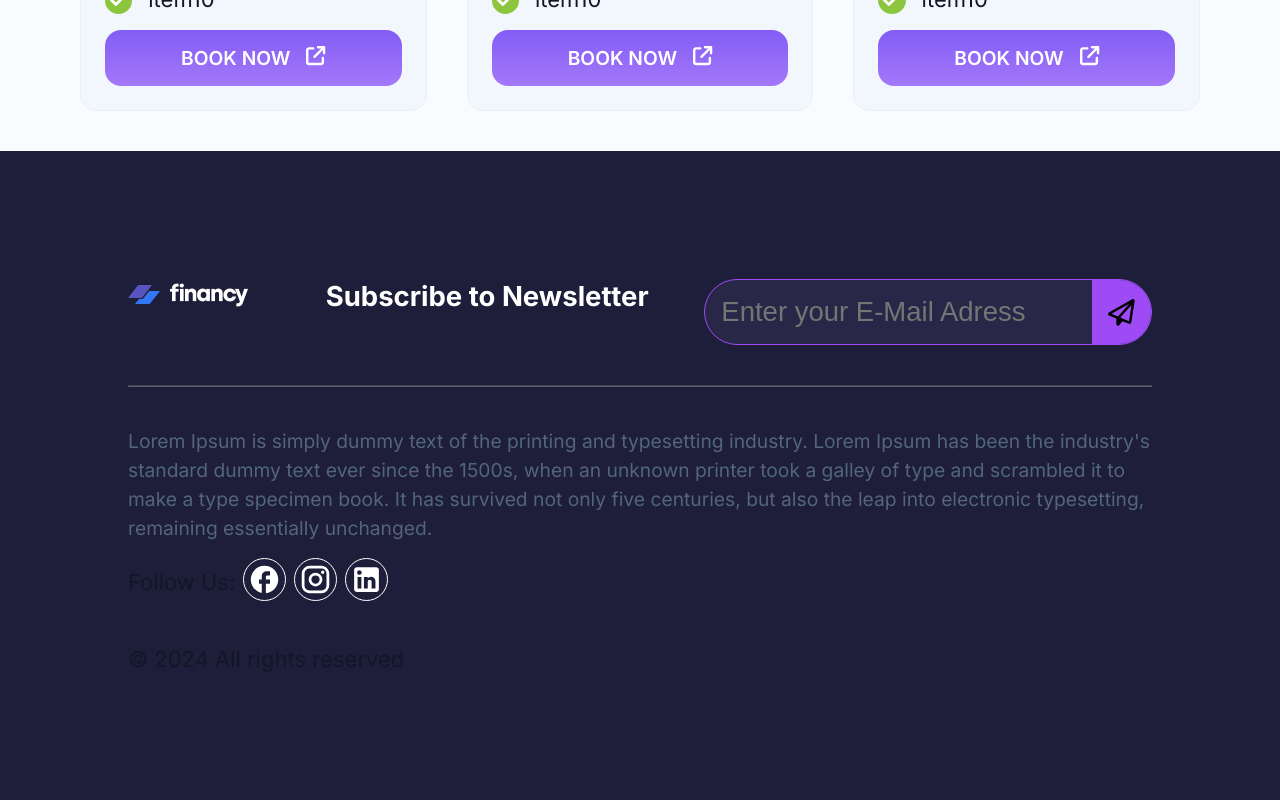
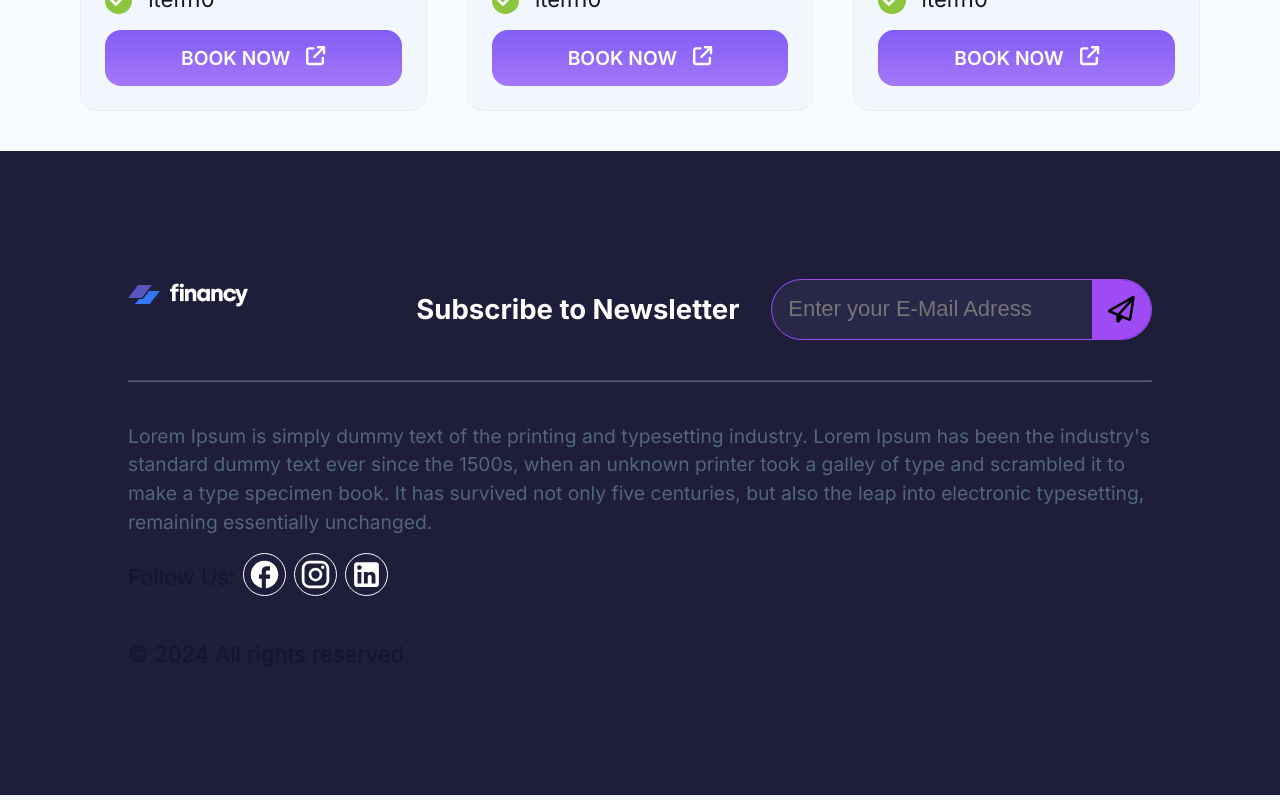
Before and after one commit to danielgen01/financy, a Next.js app: page / in a window 1280 px wide. Shown: the part 3758-4558 px from the top of the page. Built offline with nearby package versions, Linux system fonts and the light colour scheme; no server answers.

Commit message:
fix: postion of subcribe to footer text

```diff
--- a/src/app/components/Footer/Footer.styles.module.css
+++ b/src/app/components/Footer/Footer.styles.module.css
@@ -36,7 +36,7 @@
     border: none;
     background-color: transparent;
     width: 100%;
-    font-size: var(--font-size-lg);
+    font-size: var(--font-size-md);
 
 
 
@@ -72,6 +72,12 @@
     opacity: 30%;
 }
 
+.StyledActionAndNewsletterWrapper {
+    display: flex;
+    flex-direction: column;
+    gap: var(--spacing-xl);
+
+}
 
 .StyledFooterHead {
     display: flex;
@@ -146,4 +152,9 @@
     flex-direction: row;
 }
 
+.StyledActionAndNewsletterWrapper {
+    flex-direction: row;
+    align-items: center;
 }
+
+}
--- a/src/app/components/Footer/Footer.tsx
+++ b/src/app/components/Footer/Footer.tsx
@@ -17,10 +17,12 @@ export const Footer = () => {
       <div className={styles.StyledFooterContent}>
         <div className={styles.StyledFooterHead}>
           <Image src={LogoDark} alt="Logo" />
-          <span className={styles.StyledFooterHeadline}>
-            Subscribe to Newsletter
-          </span>
-          <EmailNewsletterInput />
+          <div className={styles.StyledActionAndNewsletterWrapper}>
+            <span className={styles.StyledFooterHeadline}>
+              Subscribe to Newsletter
+            </span>
+            <EmailNewsletterInput />
+          </div>
         </div>
         <hr className={styles.StyledLine} />
         <div className={styles.StyledFooterBody}>
```
